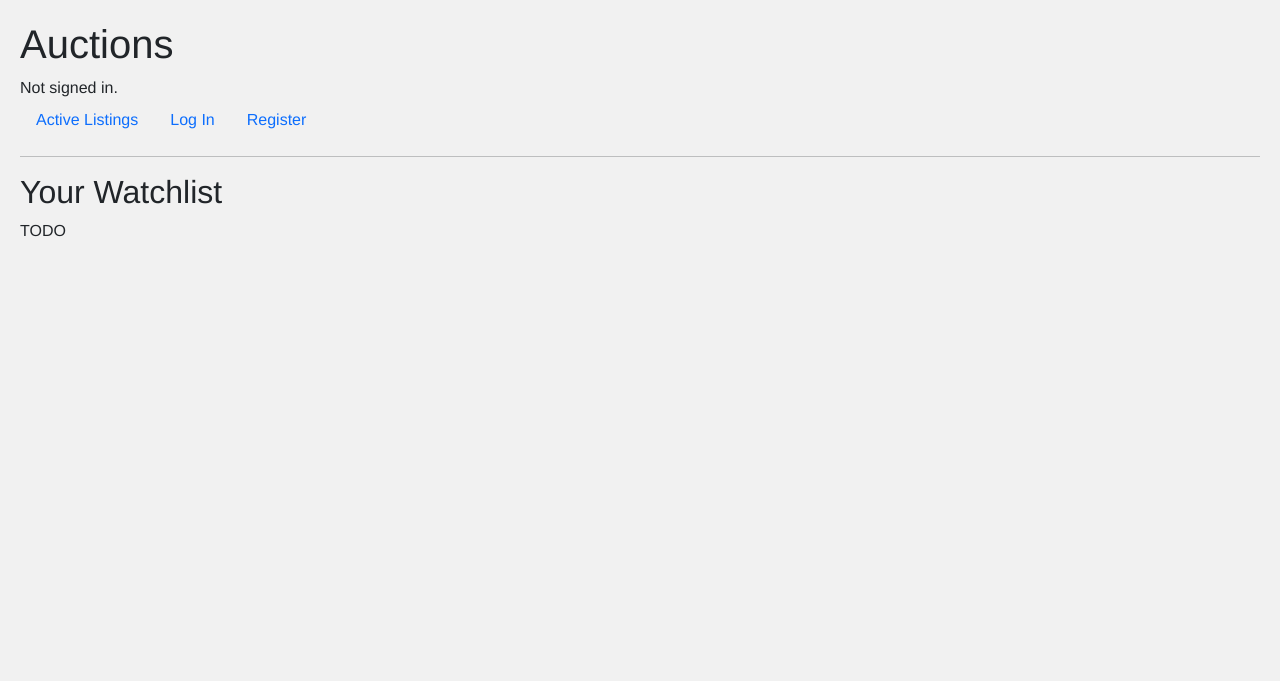
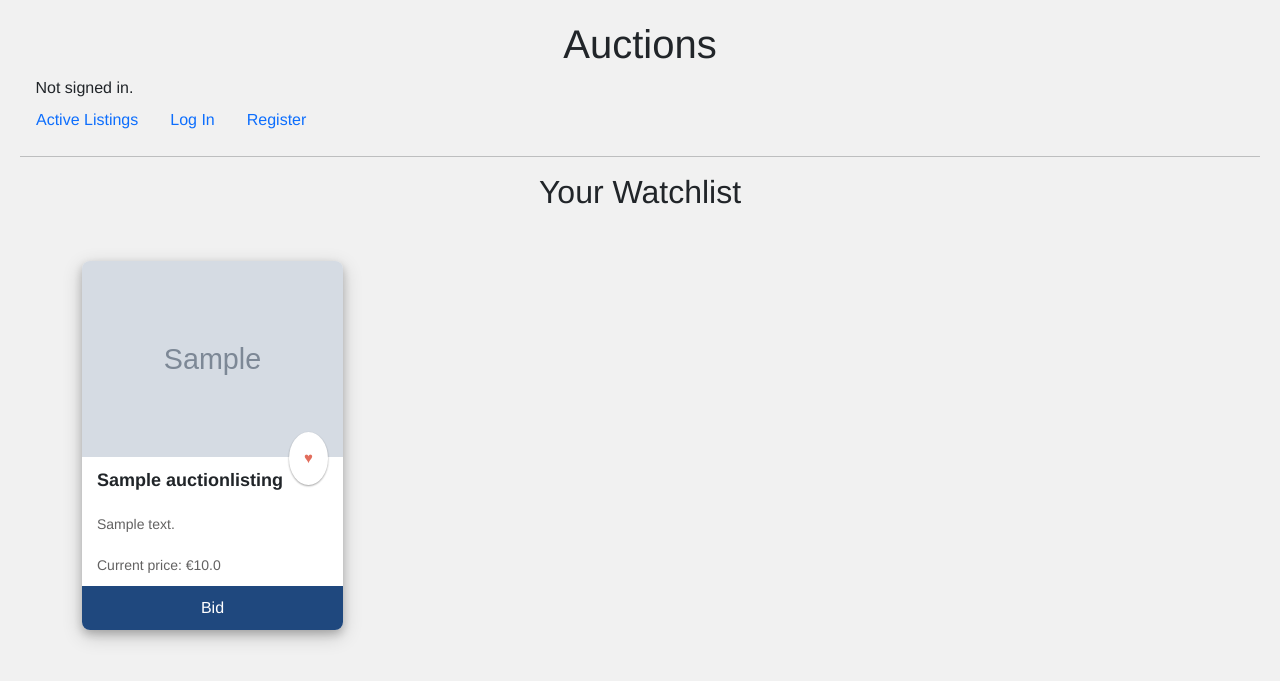
Before and after one commit to minprog-platforms/project-commerce-django-LauraKoelewijn, a Django app: page /watchlist in a window 1280 px wide. Shown: the top 681 px of the page. Run offline with Django 3.2, Linux system fonts and the light colour scheme; tables that the repository leaves empty hold one stand-in row (values such as "Sample post"); grey boxes marked "Sample" are stand-in pictures.

Commit message:
Changed css

```diff
--- a/auctions/static/auctions/styles.css
+++ b/auctions/static/auctions/styles.css
@@ -1,5 +1,11 @@
 body {
     padding: 20px;
+}
+
+h1, h2 {
+    font: Helvetica;
+    font-weight: 100;
+    text-align: center;
 }
 
  /* Helper Styles */
@@ -13,7 +19,11 @@ a {
     text-decoration: none;
 }
 
-Card Styles
+.account {
+    margin-left: 15.5px;
+}
+
+/* Card Styles */
 
 .card-sl {
     border-radius: 8px;
--- a/auctions/templates/auctions/index.html
+++ b/auctions/templates/auctions/index.html
@@ -20,7 +20,7 @@
                             {{ AuctionListing.description }}
                         </div>
                         <div class="card-text">
-                            €{{ AuctionListing.current_price }}
+                            Current price: €{{ AuctionListing.current_price }}
                         </div>
                         <a href="#" class="card-button"> Bid</a>
                     </div>
--- a/auctions/templates/auctions/layout.html
+++ b/auctions/templates/auctions/layout.html
@@ -9,7 +9,7 @@
     </head>
     <body>
         <h1>Auctions</h1>
-        <div>
+        <div class="account">
             {% if user.is_authenticated %}
                 Signed in as <strong>{{ user.username }}</strong>.
             {% else %}
--- a/auctions/templates/auctions/watchlist.html
+++ b/auctions/templates/auctions/watchlist.html
@@ -3,5 +3,30 @@
 {% block body %}
     <h2>Your Watchlist</h2>
 
-    TODO
+    <div class="container" style="margin-top:50px;">
+        <div class="row">
+            {% for AuctionListing in favorites %}
+                <div class="col-md-3">
+                    <div class="card-sl">
+                        <div class="card-image">
+                            <img src="{{ AuctionListing.photo }}" alt= "{{ AuctionListing.title }}">
+                        </div>
+
+                        <a class="card-action" href="#">&hearts;</a>
+                        <div class="card-heading">
+                            {{ AuctionListing.title }}
+                        </div>
+                        <div class="card-text">
+                            {{ AuctionListing.description }}
+                        </div>
+                        <div class="card-text">
+                            Current price: €{{ AuctionListing.current_price }}
+                        </div>
+                        <a href="#" class="card-button"> Bid</a>
+                    </div>
+                </div>
+            {% endfor %}
+        </div>
+    </div>
+
 {% endblock %}
--- a/auctions/views.py
+++ b/auctions/views.py
@@ -70,4 +70,7 @@ def createlisting(request):
     return render(request, "auctions/create.html")
 
 def watchlist(request):
-    return render(request, "auctions/watchlist.html")
+    active_listing = AuctionListing.objects.filter(is_active=True)
+    return render(request, "auctions/watchlist.html", {
+        "favorites": active_listing
+    })
```
